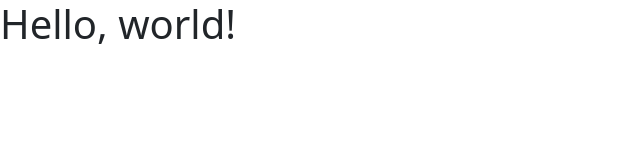
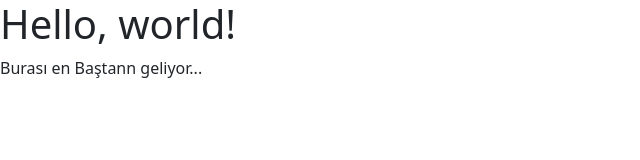
Before and after one commit to redoctor/git101test, a plain HTML site: page index.html in a window 1280 px wide. Shown: the whole page, without its empty margins (0-640 px from the left). Drawn offline with nearby package versions, Linux system fonts and the light colour scheme.

Commit message:
sdadad:x! ":i"

```diff
--- a/index.html
+++ b/index.html
@@ -14,7 +14,7 @@
   </head>
   <body>
     <h1>Hello, world!</h1>
-
+	<div>Burası en Baştann geliyor... </div>
     <!-- Optional JavaScript; choose one of the two! -->
 
     <!-- Option 1: Bootstrap Bundle with Popper -->
```
